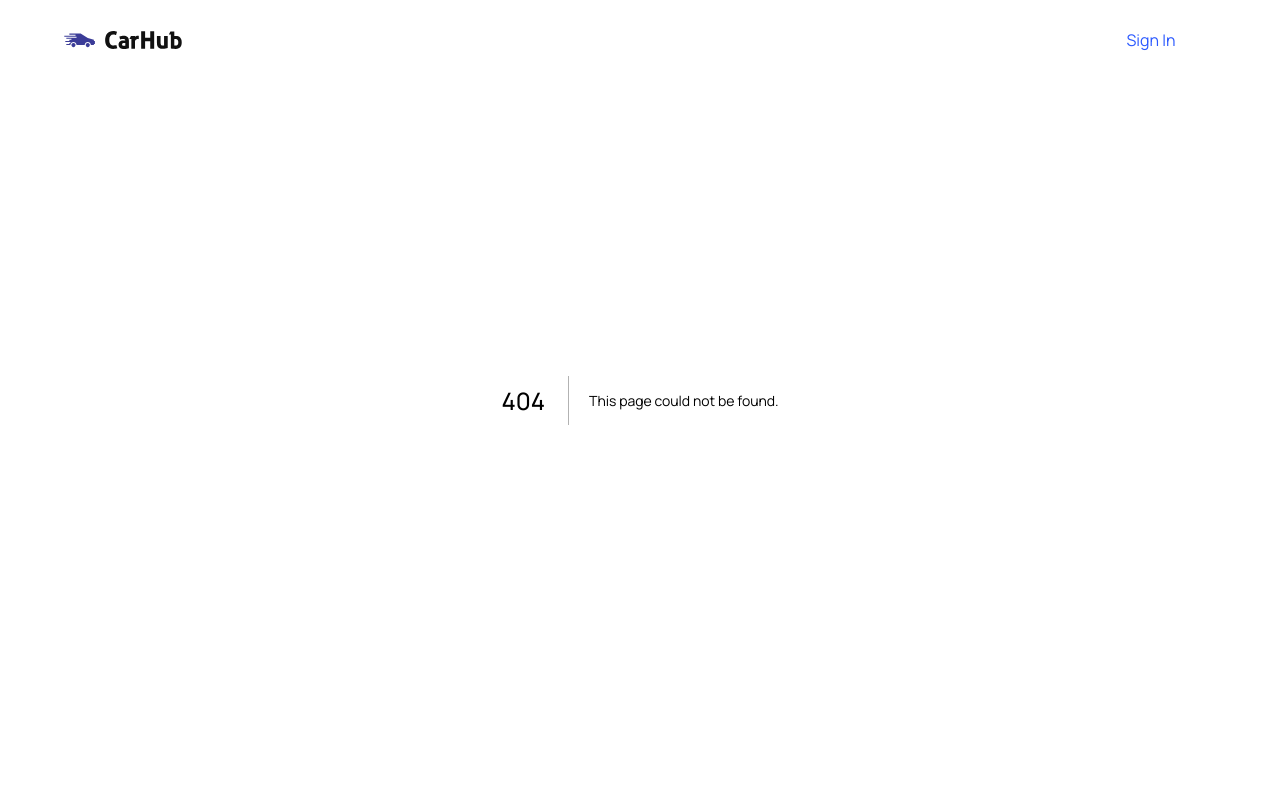
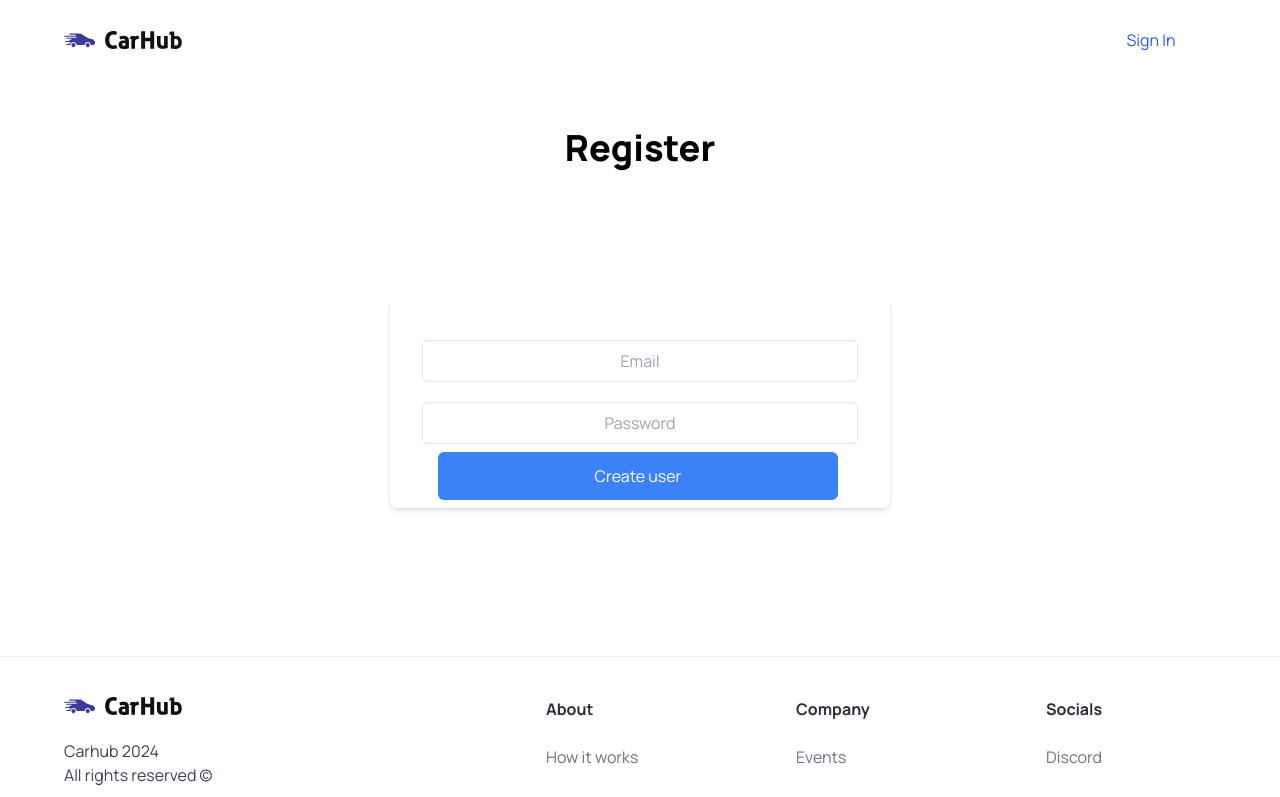
Before and after one commit to alexace21/Java-Advanced, a Next.js app in the folder client/: page /register in a window 1280 px wide. Before the commit this address had no page. Shown: the top 797 px of the page. Built offline with nearby package versions, Linux system fonts and the light colour scheme.

Commit message:
Add Register component and handler on CLIENT

```diff
--- a/client/app/globals.css
+++ b/client/app/globals.css
@@ -216,4 +216,27 @@
 .search-manufacturer__option {
   @apply cursor-default select-none py-2 pl-10 pr-4;
 }
+
+
+/* Registration Form Styles */
+
+/* Form container */
+.registration-form {
+  @apply max-w-[500px] mx-auto p-8 pb-2 my-32 bg-white rounded-lg shadow-md;
+}
+
+/* Form fields */
+.registration-form input,
+.registration-form select,
+.registration-form textarea {
+  @apply w-full px-20 text-center py-2 my-2 border rounded-md focus:outline-none focus:ring focus:border-blue-300;
+}
+
+/* Form labels */
+.registration-form label {
+  @apply block text-sm font-medium text-gray-700 mb-1;
+}
+
+
+
 /* END: search manufacturer styles */
--- a/client/app/page.tsx
+++ b/client/app/page.tsx
@@ -12,7 +12,6 @@ import { fetchCars } from "@/utils";
 import Image from "next/image";
 import { useEffect, useState } from "react";
 import { useRouter, usePathname } from 'next/navigation';
-import RegisterPage from "@/components/RegisterPage";
 
 export default function Home() {
   const [allCars, setAllCars] = useState([]);
@@ -29,11 +28,9 @@ export default function Home() {
   // pagination states
   const [limit, setLimit] = useState(10);
 
-  const router = useRouter();
   const [pathname, setPathname] = useState(usePathname())
 
   const showHeroSection = pathname === "/";
-  const showRegistrationSection = pathname === "/users";
 
   const getCars = async () => {
     setLoading(true);
@@ -58,10 +55,6 @@ export default function Home() {
   useEffect(() => {
     getCars();
   }, [fuel, year, limit, manufacturer, model])
-
-
-  const isDataEmpty = !Array.isArray(allCars) || allCars.length < 1 || !allCars;
-
 
   useEffect(() => {
     console.log("Logged changed pathname: " + pathname);
@@ -123,7 +116,6 @@ export default function Home() {
         </div>
       </>
       }
-      {showRegistrationSection && <RegisterPage />}
     </main>
   );
 }
--- /dev/null
+++ b/client/app/register/page.tsx
@@ -0,0 +1,14 @@
+import RegistrationForm from "../../components/RegistrationForm";
+
+const RegisterPage = () => {
+  return (
+    <main className="overflow-hidden">
+      <div className="">
+        <h1 className="text-center text-4xl font-extrabold pt-32">Register</h1>
+        <RegistrationForm />
+      </div>
+    </main>
+  );
+};
+
+export default RegisterPage;
--- a/client/components/Navbar.tsx
+++ b/client/components/Navbar.tsx
@@ -35,7 +35,7 @@ const Navbar = () => {
                 handleClick={(e) => handleSignIn(e)}
             /> */}
 
-            <Link href="/users" prefetch={false}>
+            <Link href="/register">
                 <CustomButton
                 title="Sign In"
                 btnType="button"
--- a/client/components/RegisterPage.tsx
+++ /dev/null
@@ -1,13 +0,0 @@
-import React from 'react'
-import RegistrationForm from './RegistrationForm';
-
-const RegisterPage = () => {
-    return (
-        <div>
-          <h1>Register</h1>
-          <RegistrationForm />
-        </div>
-      );
-}
-
-export default RegisterPage
--- a/client/components/RegistrationForm.tsx
+++ b/client/components/RegistrationForm.tsx
@@ -1,36 +1,59 @@
-import { registerUser } from '@/utils';
-import { useState } from 'react';
+"use client";
+
+import { registerUser } from "@/utils";
+import { useState } from "react";
+import CustomButton from "./CustomButton";
 
 const RegistrationForm: React.FC = () => {
-  const [email, setEmail] = useState('');
-  const [password, setPassword] = useState('');
-  const [registrationError, setRegistrationError] = useState<string | null>(null);
+  const [email, setEmail] = useState("");
+  const [password, setPassword] = useState("");
+  const [registrationError, setRegistrationError] = useState<string | null>(
+    null
+  );
 
   const handleRegistration = async () => {
     try {
       registerUser(email, password);
     } catch (error) {
-        setRegistrationError('Something went wrong. Please try again.'); // Customize error message
+      setRegistrationError("Something went wrong. Please try again."); // Customize error message
     }
   };
 
   return (
+    <form
+      method="POST"
+      action={"/register"}
+      className="registration-form"
+    >
       <div>
+        <label htmlFor="email" typeof="text" aria-placeholder="Email" />
         <input
           type="email"
           placeholder="Email"
           value={email}
           onChange={(e) => setEmail(e.target.value)}
         />
+      </div>
+
+      <div>
+        <label htmlFor="password" typeof="text" aria-placeholder="Password" />
         <input
           type="password"
           placeholder="Password"
           value={password}
           onChange={(e) => setPassword(e.target.value)}
         />
+      </div>
       {registrationError && <p>{registrationError}</p>}
-      <button onClick={handleRegistration}>Register</button>
+      <div className="items-center px-4">
+      <CustomButton
+                title="Create user"
+                btnType="button"
+                containerStyles='bg-blue-500 text-white rounded-md hover:bg-blue-600 transition duration-300 ease-in-out min-w-[400px]'
+                handleClick={handleRegistration}
+            />
       </div>
+    </form>
   );
 };
 
```
Lines whose indentation alone changed are shown as unchanged.
